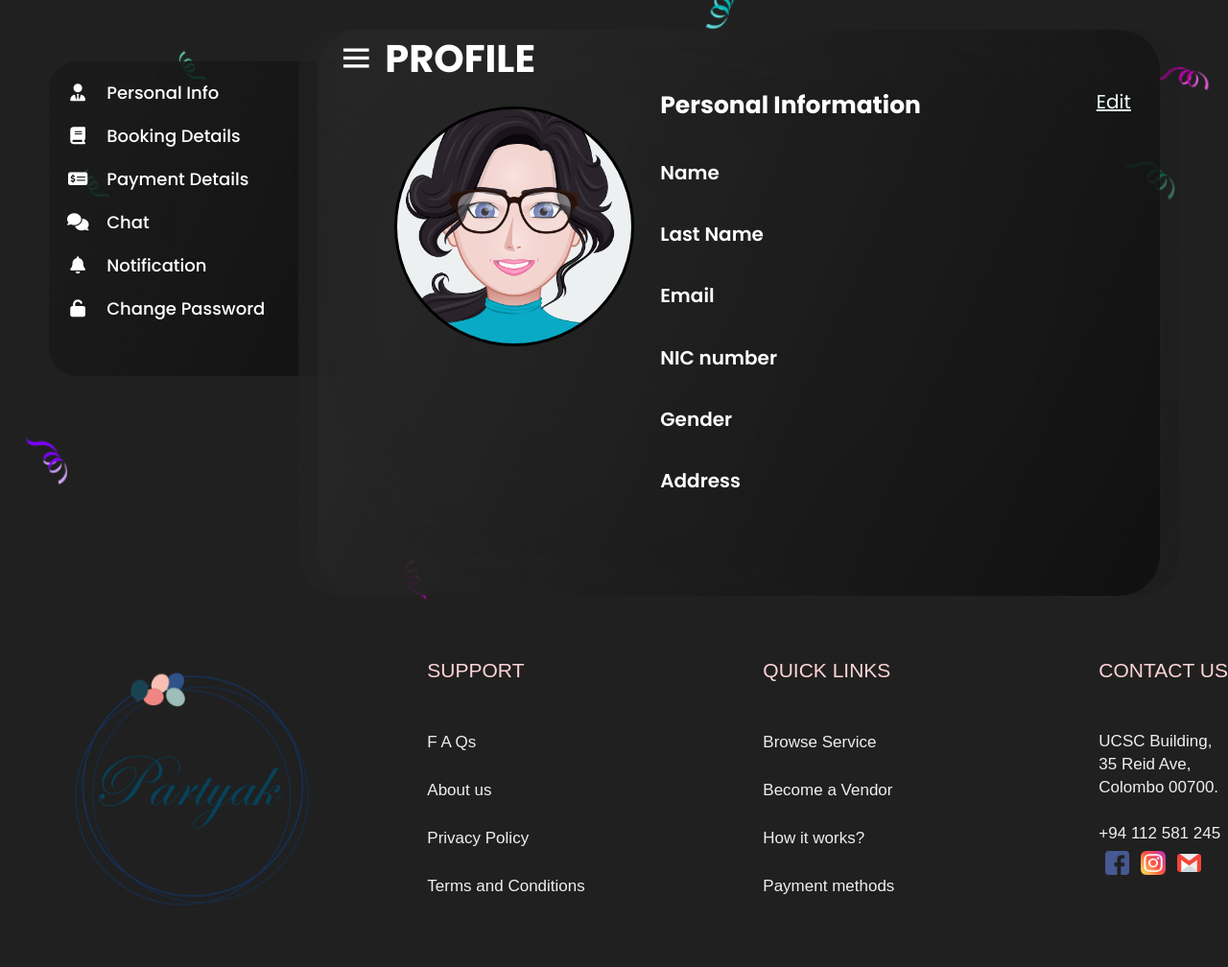
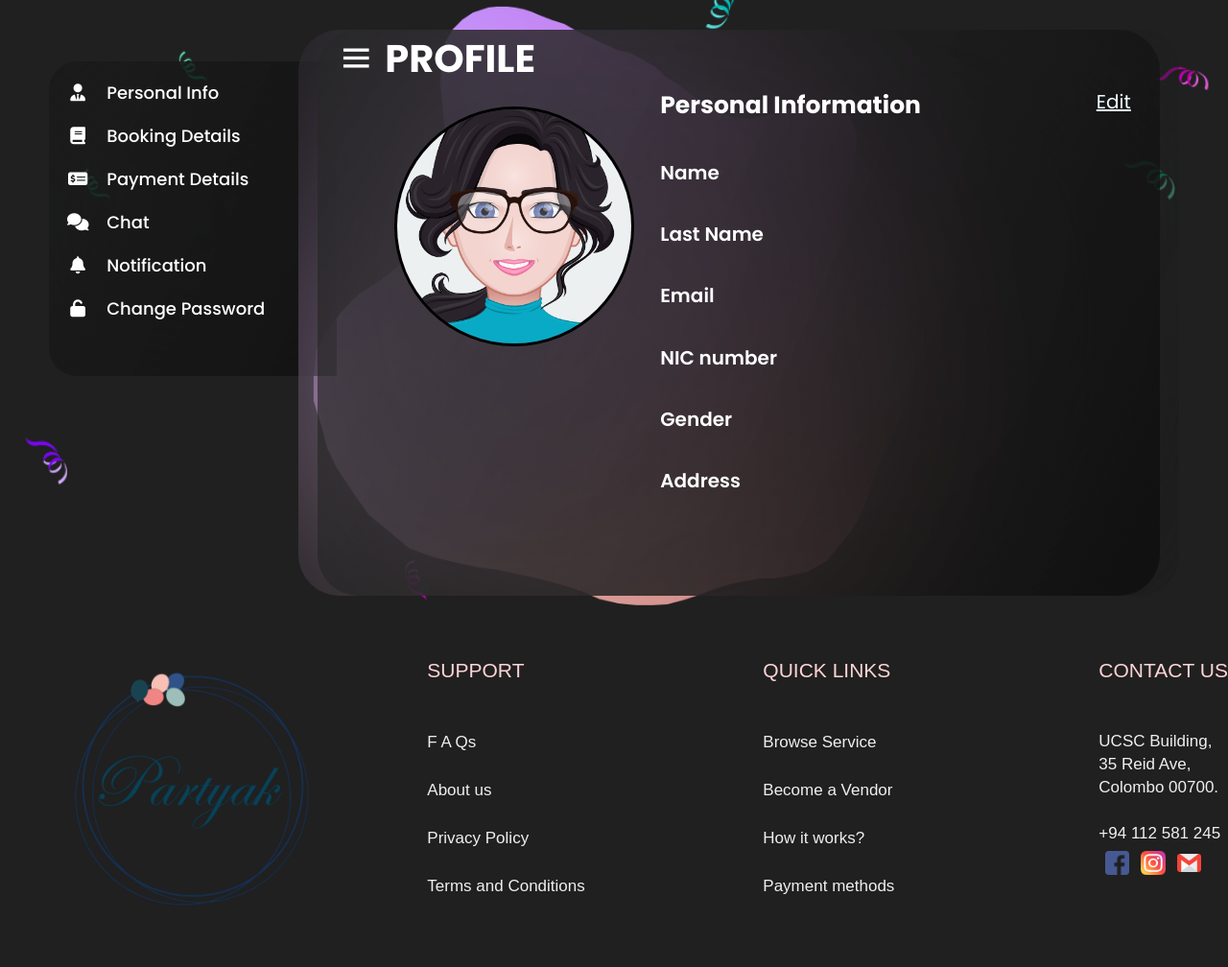
Before and after one commit to LordStarkLK/partyak, a PHP site: page /partyak/customerProfile in a window 1280 px wide; the page is wider, and only the part inside the window is pictured. Shown: the part 124-1132 px from the top of that part at 96% size. Run offline with PHP 8.4, Linux system fonts and the light colour scheme; the visitor is signed in with stand-in values (Sample User, id 1); data that the repository does not hold is empty; some libraries are stand-ins or nearby versions.

Commit message:
This commit for customer profile

```diff
--- a/app/controllers/customerProfile.php
+++ b/app/controllers/customerProfile.php
@@ -5,6 +5,8 @@
     public function __construct(){
         $this->helper("linker");
         $this->user = $this->model('customerProfileModel');
+
+        $this->preventBack("customer");
     }
 
     public function index(){
@@ -61,4 +63,13 @@
         $this->view("customer/customerProfileView",$data);
     }
 
+    public function resetPassword(){
+        $errors["password1"] = "";
+        $errors["password2"] = "";
+
+        $data["errors"] = $errors;
+
+        $this->view("resetPasswordView", $data);
+    }
+
 }
--- a/app/views/customer/customerProfileBookingView.php
+++ b/app/views/customer/customerProfileBookingView.php
@@ -3,7 +3,7 @@
 <html lang="en" dir="ltr">
   <head>
     <meta charset="UTF-8">
-
+    <title>Booking Details</title>
     <?php linkCSS("customer/customerProfileBookingView"); ?>
     <?php linkCSS("customerNavigation"); ?>
     <?php linkCSS("footer");?>
--- a/public/css/customer/customerProfileView.css
+++ b/public/css/customer/customerProfileView.css
@@ -24,6 +24,13 @@
   z-index: 0;
 }
 
+
+.container{
+  background-image: url("../../../public/img/searchVenR.png");
+  background-size: contain;
+  background-repeat: no-repeat;
+  background-position: center;
+}
 
 
 .sidebar{
```
